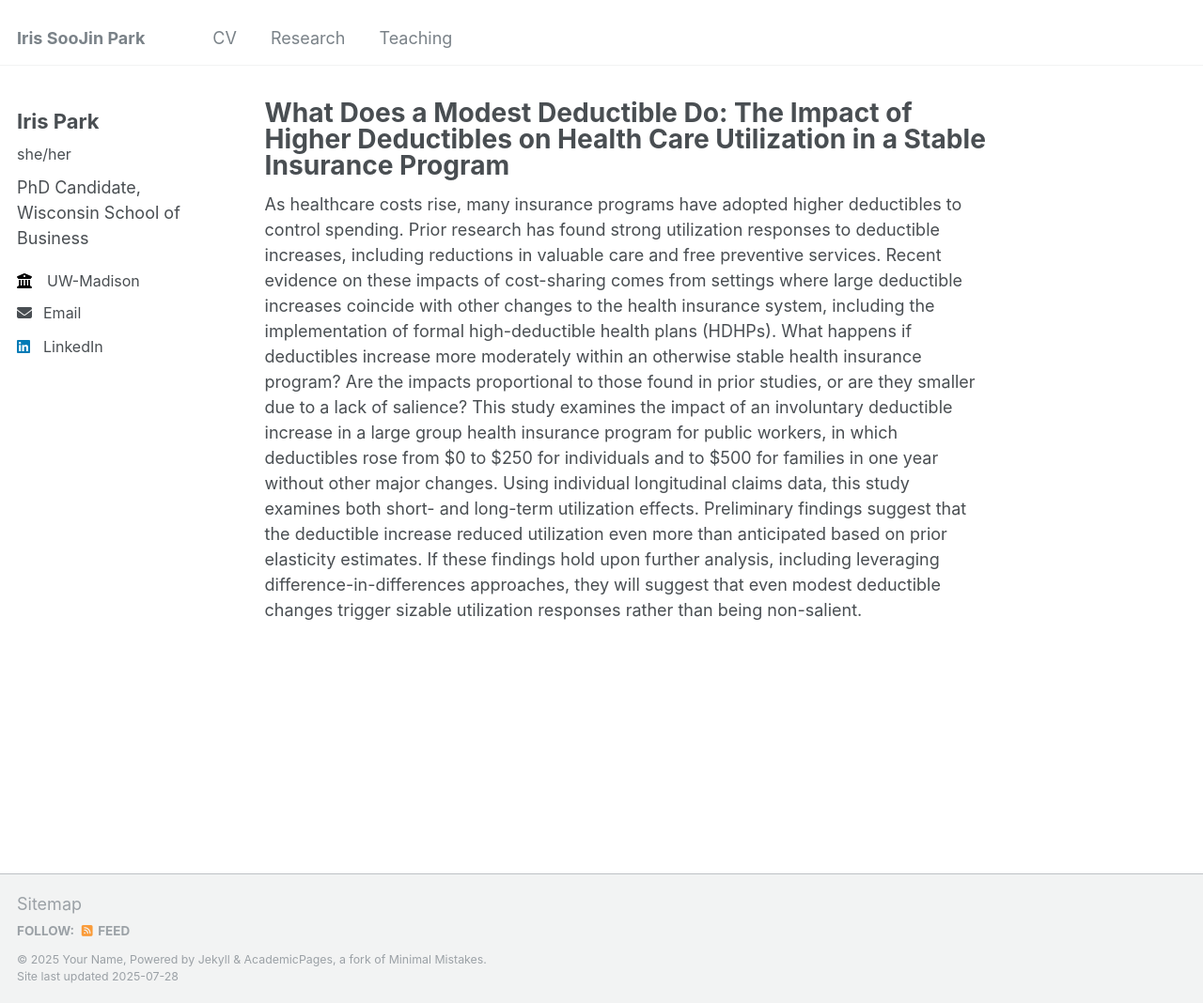
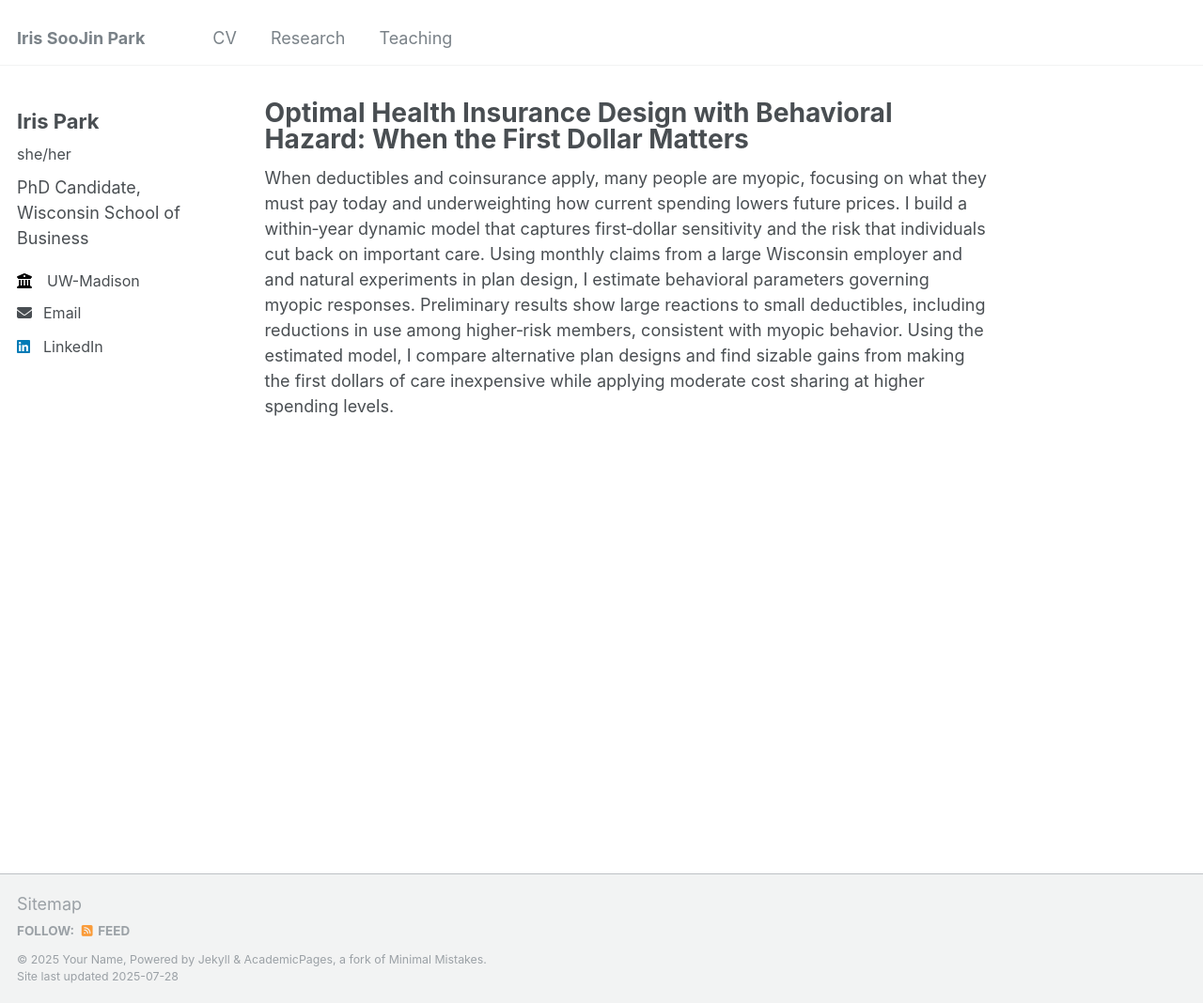
Before and after one commit to Iris-SooJin-Park/Iris-SooJin-Park.github.io, a Jekyll site: the page built from _publications/2030-01-01-paper-title-number-1.md, in a window 1280 px wide and 1068 px high. Shown: the whole window at 94% size. Built offline with Jekyll 4.4.1, drawn with Linux system fonts in a browser that asks for light colours.

Commit message:
change first paper

```diff
--- a/_publications/2030-01-01-paper-title-number-1.md
+++ b/_publications/2030-01-01-paper-title-number-1.md
@@ -1,5 +1,5 @@
 ---
-title: "What Does a Modest Deductible Do: The Impact of Higher Deductibles on Health Care Utilization in a Stable Insurance Program"
+title: " Optimal Health Insurance Design with Behavioral Hazard: When the First Dollar Matters"
 collection: publications
 category: manuscripts
 #permalink: /publication/2009-10-01-paper-title-number-1
@@ -11,4 +11,4 @@ category: manuscripts
 #citation: 'Your Name, You. (2009). &quot;Paper Title Number 1.&quot; <i>Journal 1</i>. 1(1).'
 ---
 
-As healthcare costs rise, many insurance programs have adopted higher deductibles to control spending. Prior research has found strong utilization responses to deductible increases, including reductions in valuable care and free preventive services. Recent evidence on these impacts of cost-sharing comes from settings where large deductible increases coincide with other changes to the health insurance system, including the implementation of formal high-deductible health plans (HDHPs). What happens if deductibles increase more moderately within an otherwise stable health insurance program? Are the impacts proportional to those found in prior studies, or are they smaller due to a lack of salience? This study examines the impact of an involuntary deductible increase in a large group health insurance program for public workers, in which deductibles rose from \$0 to \$250 for individuals and to \$500 for families in one year without other major changes. Using individual longitudinal claims data, this study examines both short- and long-term utilization effects. Preliminary findings suggest that the deductible increase reduced utilization even more than anticipated based on prior elasticity estimates. If these findings hold upon further analysis, including leveraging difference-in-differences approaches, they will suggest that even modest deductible changes trigger sizable utilization responses rather than being non-salient.
+When deductibles and coinsurance apply, many people are myopic, focusing on what they must pay today and underweighting how current spending lowers future prices. I build a within‑year dynamic model that captures first‑dollar sensitivity and the risk that individuals cut back on important care. Using monthly claims from a large Wisconsin employer and and natural experiments in plan design, I estimate behavioral parameters governing myopic responses. Preliminary results show large reactions to small deductibles, including reductions in use among higher‑risk members, consistent with myopic behavior. Using the estimated model, I compare alternative plan designs and find sizable gains from making the first dollars of care inexpensive while applying moderate cost sharing at higher spending levels.
```
